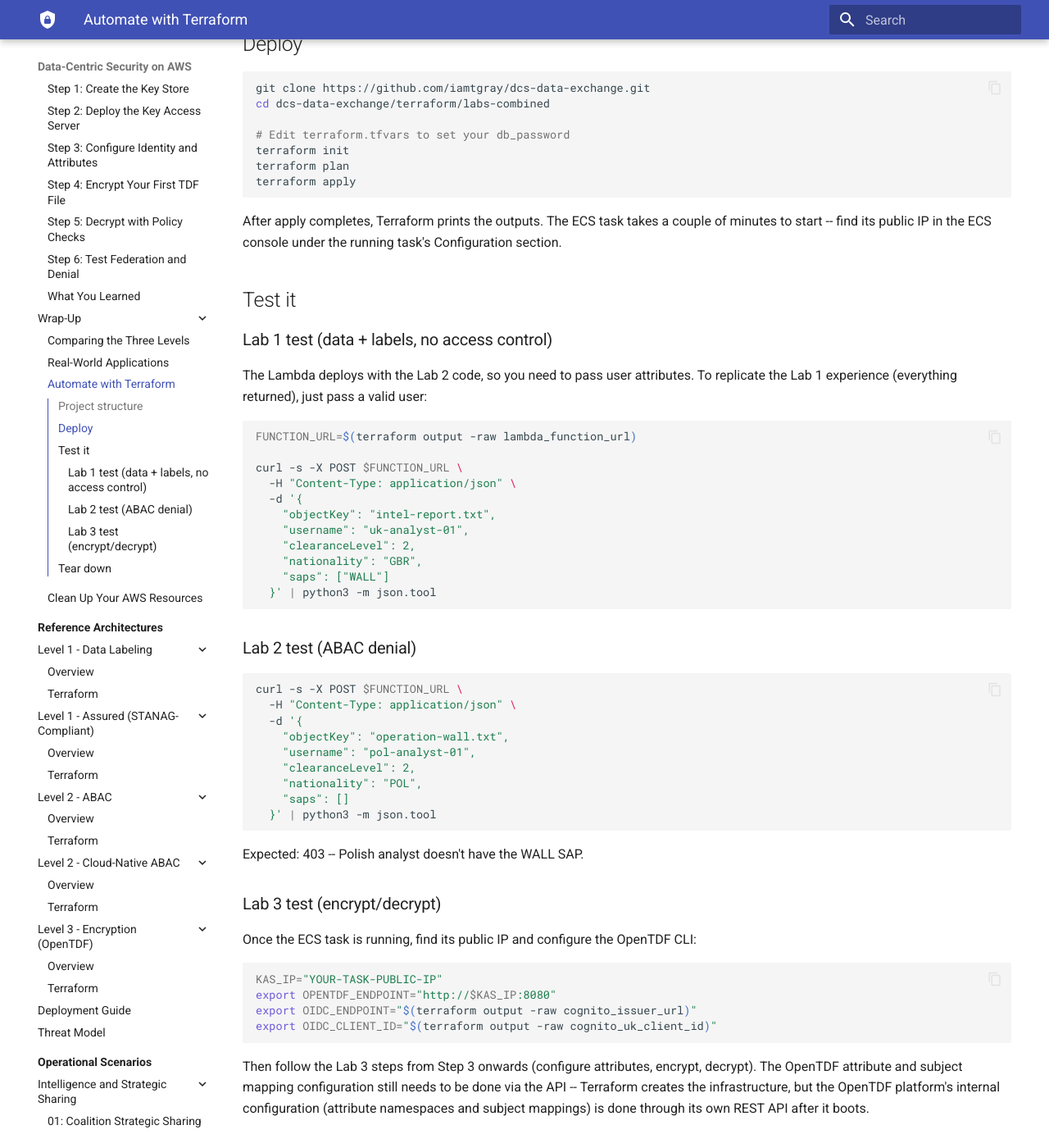
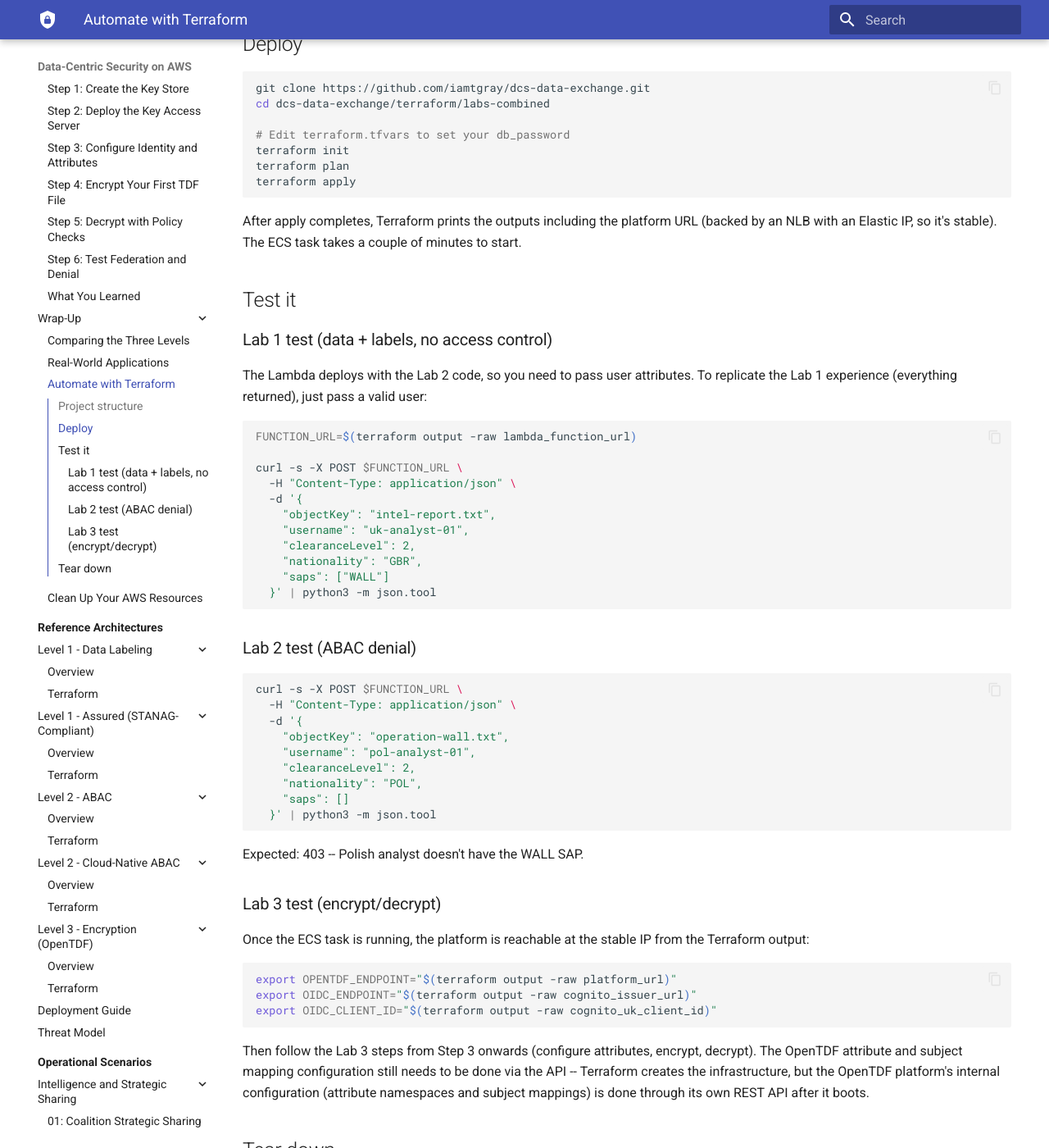
Before and after one commit to iamtgray/dcs-data-exchange, an MkDocs documentation site: the page built from docs/labs/wrapup/terraform.md, in a window 1280 px wide and 1400 px high, scrolled down 724 px. Shown: the whole window at 82% size. Built offline with MkDocs 1.6.1 and Material for MkDocs 9.7.7, drawn with Linux system fonts in a browser that asks for light colours.

Commit message:
Align combined terraform with standalone level-3: NLB, config sidecar, KAS keys
- Replaced env-var based OpenTDF config with YAML config init sidecar
- Added NLB + Elastic IP for stable platform addressing
- Added TLS-generated KAS RSA and EC key pairs
- Set auth audience to Cognito client ID, added client_id_claim: sub
- Added platform_ip, platform_url, and KAS key outputs
- Updated wrapup terraform doc to use platform_url output
- Updated level-3 architecture terraform doc with NLB note and provision script
- Updated level-3 README with post-deploy provisioning step

````diff
--- a/docs/labs/wrapup/terraform.md
+++ b/docs/labs/wrapup/terraform.md
@@ -36,7 +36,7 @@
 terraform apply
 ```
 
-After apply completes, Terraform prints the outputs. The ECS task takes a couple of minutes to start -- find its public IP in the ECS console under the running task's Configuration section.
+After apply completes, Terraform prints the outputs including the platform URL (backed by an NLB with an Elastic IP, so it's stable). The ECS task takes a couple of minutes to start.
 
 ## Test it
 
@@ -76,11 +76,10 @@
 
 ### Lab 3 test (encrypt/decrypt)
 
-Once the ECS task is running, find its public IP and configure the OpenTDF CLI:
+Once the ECS task is running, the platform is reachable at the stable IP from the Terraform output:
 
 ```bash
-KAS_IP="YOUR-TASK-PUBLIC-IP"
-export OPENTDF_ENDPOINT="http://$KAS_IP:8080"
+export OPENTDF_ENDPOINT="$(terraform output -raw platform_url)"
 export OIDC_ENDPOINT="$(terraform output -raw cognito_issuer_url)"
 export OIDC_CLIENT_ID="$(terraform output -raw cognito_uk_client_id)"
 ```
````
Also changed, not shown: 3 other files.
